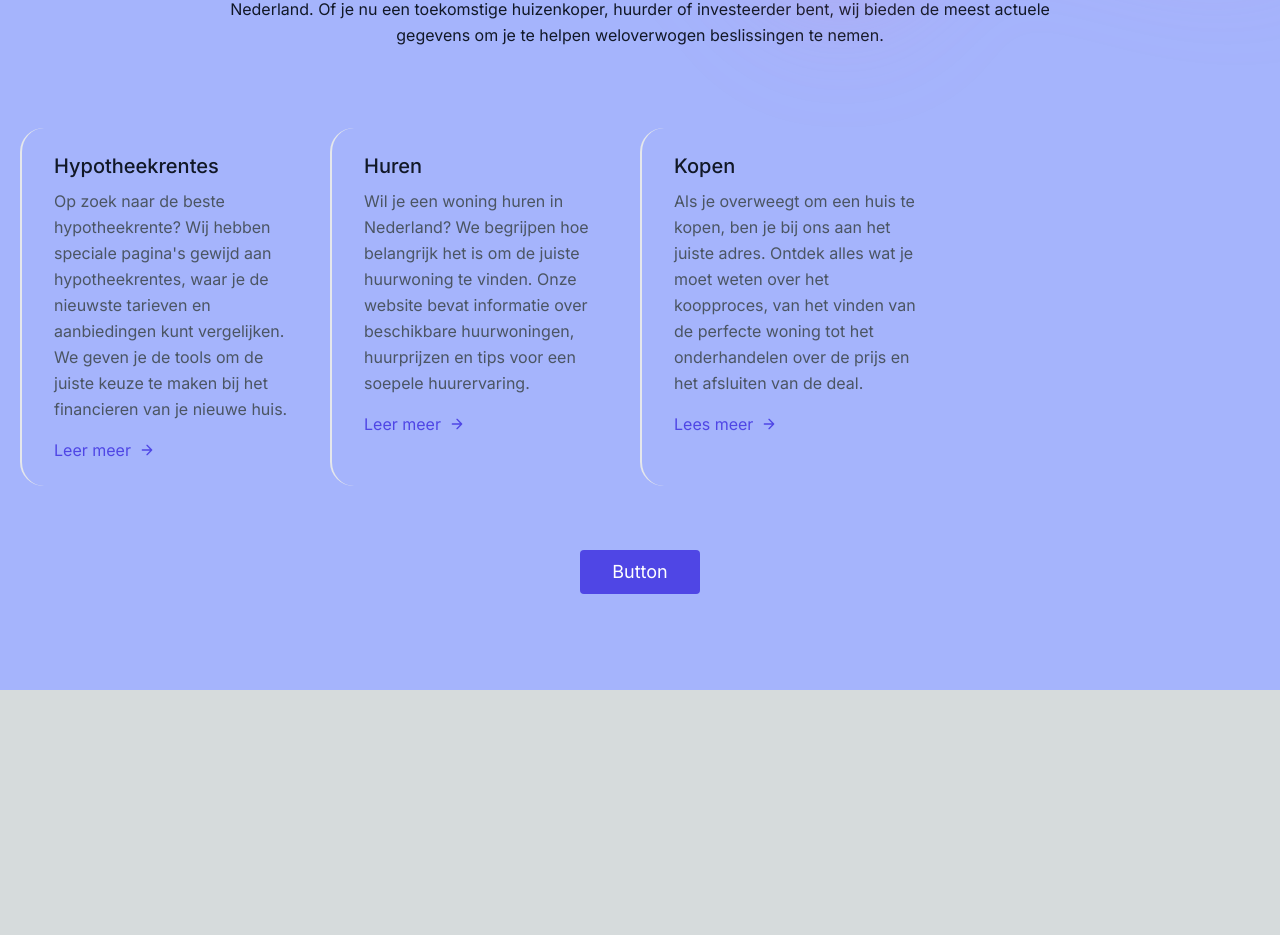
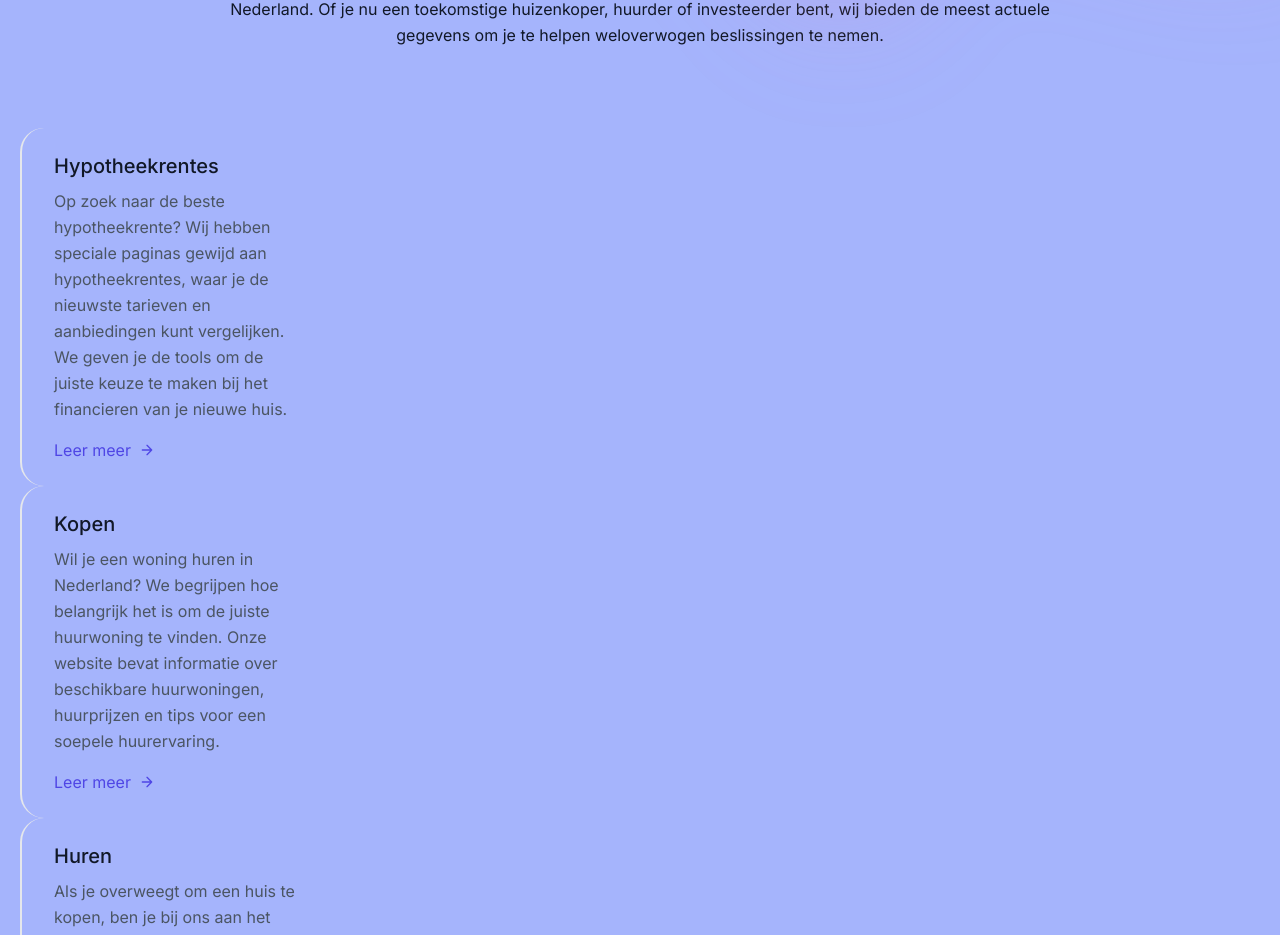
Before and after one commit to larsdeklijne/HuizenMarktData, a Next.js app: page / in a window 1280 px wide. Shown: the part 1094-2029 px from the top of the page. Before the commit the page ends 1784 px from the top, so only its background shows below. Built offline with nearby package versions, Linux system fonts and the light colour scheme.

Commit message:
created /huren & / kopen, rewrote sectionInformation harcoded html to map function

```diff
--- /dev/null
+++ b/app/huren/page.tsx
@@ -0,0 +1,9 @@
+import React from 'react'
+
+const page = () => {
+  return (
+    <div>Huren</div>
+  )
+}
+
+export default page
--- /dev/null
+++ b/app/kopen/page.tsx
@@ -0,0 +1,9 @@
+import React from 'react'
+
+const page = () => {
+  return (
+    <div>Kopen</div>
+  )
+}
+
+export default page
--- a/components/Navbar.tsx
+++ b/components/Navbar.tsx
@@ -7,9 +7,9 @@ import { Dialog } from '@headlessui/react'
 import { Bars3Icon, XMarkIcon } from '@heroicons/react/24/outline'
 
 const navigation = [
-    { name: 'Hypotheekrentes', href: '#' },
-    { name: 'Kopen', href: '#' },
-    { name: 'Huren', href: '#' },
+    { name: 'Hypotheekrentes', href: '/hypotheekrentes' },
+    { name: 'Kopen', href: '/kopen' },
+    { name: 'Huren', href: '/huren' },
   ]
 
 const Navbar = (props:any) => {
@@ -20,7 +20,7 @@ const Navbar = (props:any) => {
     <header className="absolute inset-x-0 top-0 z-50">
       <nav className="flex items-center justify-between p-6 lg:px-8" aria-label="Global">
         <div className="flex lg:flex-1">
-          <a href="#" className="-m-1.5 p-1.5">
+          <a href="/" className="-m-1.5 p-1.5">
             <span className="sr-only">Your Company</span>
             <img
               className="h-8 w-auto"
@@ -41,7 +41,7 @@ const Navbar = (props:any) => {
         </div>
         <div className="hidden lg:flex lg:gap-x-12">
           {navigation.map((item) => (
-            <a key={item.name} href={item.href} className="lg:text-2xl text-sm font-semibold leading-6 text-gray-900">
+            <a key={item.name} href={item.href} className="text-sm font-semibold leading-6 text-gray-900">
               {item.name}
             </a>
           ))}
--- a/components/SectionInformation.tsx
+++ b/components/SectionInformation.tsx
@@ -1,4 +1,11 @@
 import React from 'react'
+
+
+const secties = [
+    { name: 'Hypotheekrentes', href: '/hypotheekrentes', text: 'Op zoek naar de beste hypotheekrente? Wij hebben speciale paginas gewijd aan hypotheekrentes, waar je de nieuwste tarieven en aanbiedingen kunt vergelijken. We geven je de tools om de juiste keuze te maken bij het financieren van je nieuwe huis.'},
+    { name: 'Kopen', href: '/kopen', text: 'Wil je een woning huren in Nederland? We begrijpen hoe belangrijk het is om de juiste huurwoning te vinden. Onze website bevat informatie over beschikbare huurwoningen, huurprijzen en tips voor een soepele huurervaring.' },
+    { name: 'Huren', href: '/huren', text: 'Als je overweegt om een huis te kopen, ben je bij ons aan het juiste adres. Ontdek alles wat je moet weten over het koopproces, van het vinden van de perfecte woning tot het onderhandelen over de prijs en het afsluiten van de deal.' },
+  ]
 
 const SectionInformation = (props:any) => {
   return (
@@ -10,33 +17,20 @@ const SectionInformation = (props:any) => {
             <p className="lg:w-2/3 mx-auto leading-relaxed text-base text-gray-900">Huizen Markt Data is jouw one-stop-bestemming voor alle informatie en trends met betrekking tot huizen in Nederland. Of je nu een toekomstige huizenkoper, huurder of investeerder bent, wij bieden de meest actuele gegevens om je te helpen weloverwogen beslissingen te nemen.</p>
             </div>
             <div className="flex flex-wrap">
+                {secties.map((sectie) => (
+                    <a href={sectie.href}>
                         <div className="hover:bg-white hover:border-black rounded-3xl xl:w-1/4 lg:w-1/2 md:w-full px-8 py-6 border-l-2 hover:border-2">
-                    <h2 className="text-lg sm:text-xl text-gray-900 font-medium title-font mb-2">Hypotheekrentes</h2>
-                    <p className="leading-relaxed text-base mb-4">Op zoek naar de beste hypotheekrente? Wij hebben speciale pagina's gewijd aan hypotheekrentes, waar je de nieuwste tarieven en aanbiedingen kunt vergelijken. We geven je de tools om de juiste keuze te maken bij het financieren van je nieuwe huis.</p>
-                    <a href="/hypotheekrentes" className="text-indigo-600 inline-flex items-center">Leer meer
+                            <h2 className="text-lg sm:text-xl text-gray-900 font-medium title-font mb-2">{sectie.name}</h2>
+                            <p className="leading-relaxed text-base mb-4">{sectie.text}</p>
+                            <a href={sectie.href} className="text-indigo-600 inline-flex items-center">Leer meer
                                 <svg fill="none" stroke="currentColor" stroke-linecap="round" stroke-linejoin="round" stroke-width="2" className="w-4 h-4 ml-2" viewBox="0 0 24 24">
                                     <path d="M5 12h14M12 5l7 7-7 7"></path>
                                 </svg>
                             </a>
                         </div>
-                <div className=" hover:bg-white rounded-3xl xl:w-1/4 lg:w-1/2 md:w-full hover:border-black px-8 py-6 border-l-2 hover:border-2">
-                    <h2 className="text-lg sm:text-xl text-gray-900 font-medium title-font mb-2">Huren</h2>
-                    <p className="leading-relaxed text-base mb-4">Wil je een woning huren in Nederland? We begrijpen hoe belangrijk het is om de juiste huurwoning te vinden. Onze website bevat informatie over beschikbare huurwoningen, huurprijzen en tips voor een soepele huurervaring.</p>
-                    <a className="text-indigo-600 inline-flex items-center">Leer meer
-                    <svg fill="none" stroke="currentColor" stroke-linecap="round" stroke-linejoin="round" stroke-width="2" className="w-4 h-4 ml-2" viewBox="0 0 24 24">
-                        <path d="M5 12h14M12 5l7 7-7 7"></path>
-                    </svg>
                     </a>
-                </div>
-                <div className="hover:bg-white rounded-3xl xl:w-1/4 hover:border-black lg:w-1/2 md:w-full px-8 py-6 border-l-2 hover:border-2">
-                    <h2 className="text-lg sm:text-xl text-gray-900 font-medium title-font mb-2">Kopen</h2>
-                    <p className="leading-relaxed text-base mb-4">Als je overweegt om een huis te kopen, ben je bij ons aan het juiste adres. Ontdek alles wat je moet weten over het koopproces, van het vinden van de perfecte woning tot het onderhandelen over de prijs en het afsluiten van de deal.</p>
-                    <a className="text-indigo-600 inline-flex items-center">Lees meer
-                    <svg fill="none" stroke="currentColor" stroke-linecap="round" stroke-linejoin="round" stroke-width="2" className="w-4 h-4 ml-2" viewBox="0 0 24 24">
-                        <path d="M5 12h14M12 5l7 7-7 7"></path>
-                    </svg>
-                    </a>
-                </div>
+                ))}
+
             </div>
             <button className="flex mx-auto mt-16 text-white bg-indigo-600 border-0 py-2 px-8 focus:outline-none hover:bg-purple-600 rounded text-lg">Button</button>
         </div>
```
Lines whose indentation alone changed are shown as unchanged.
